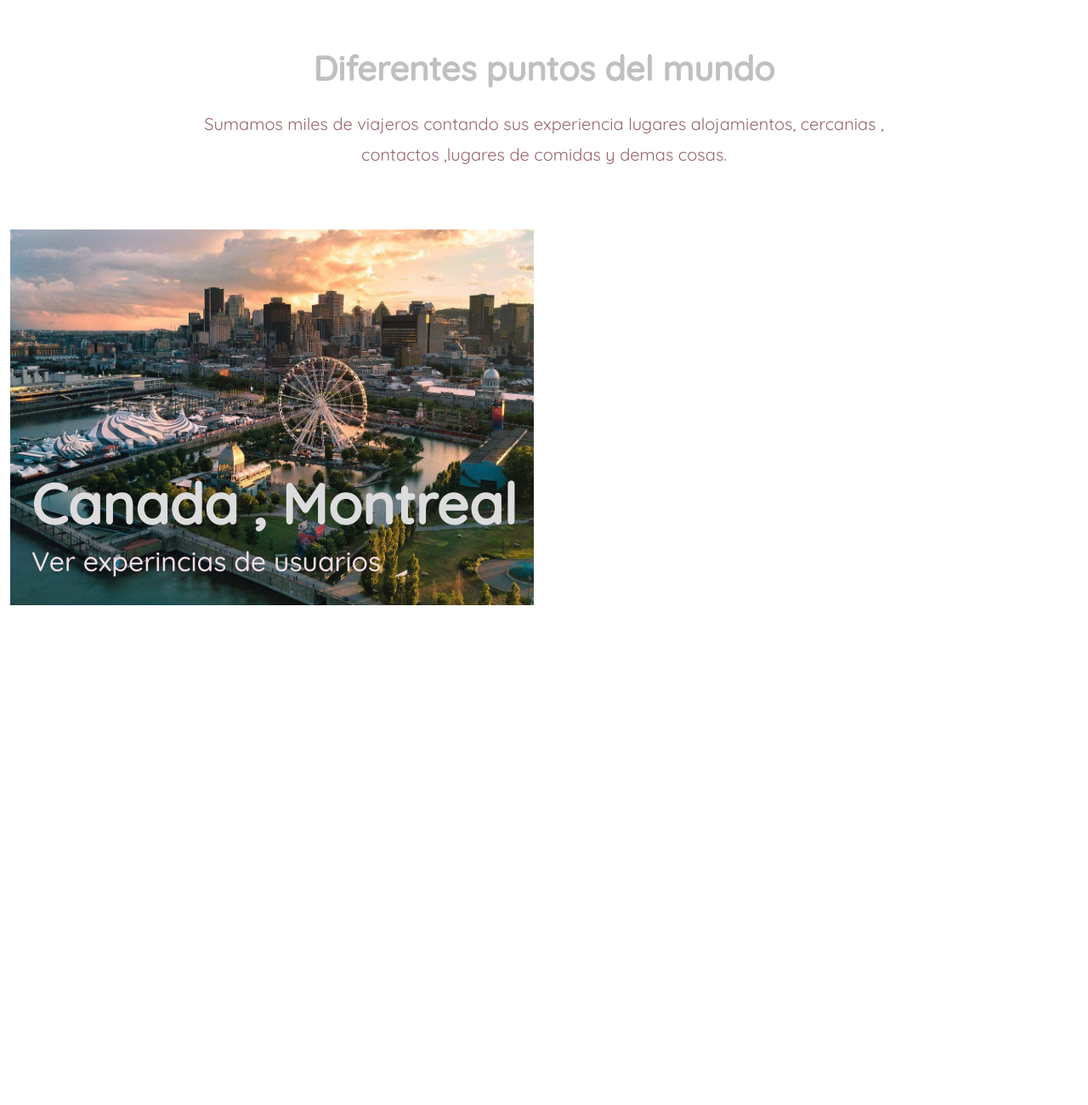
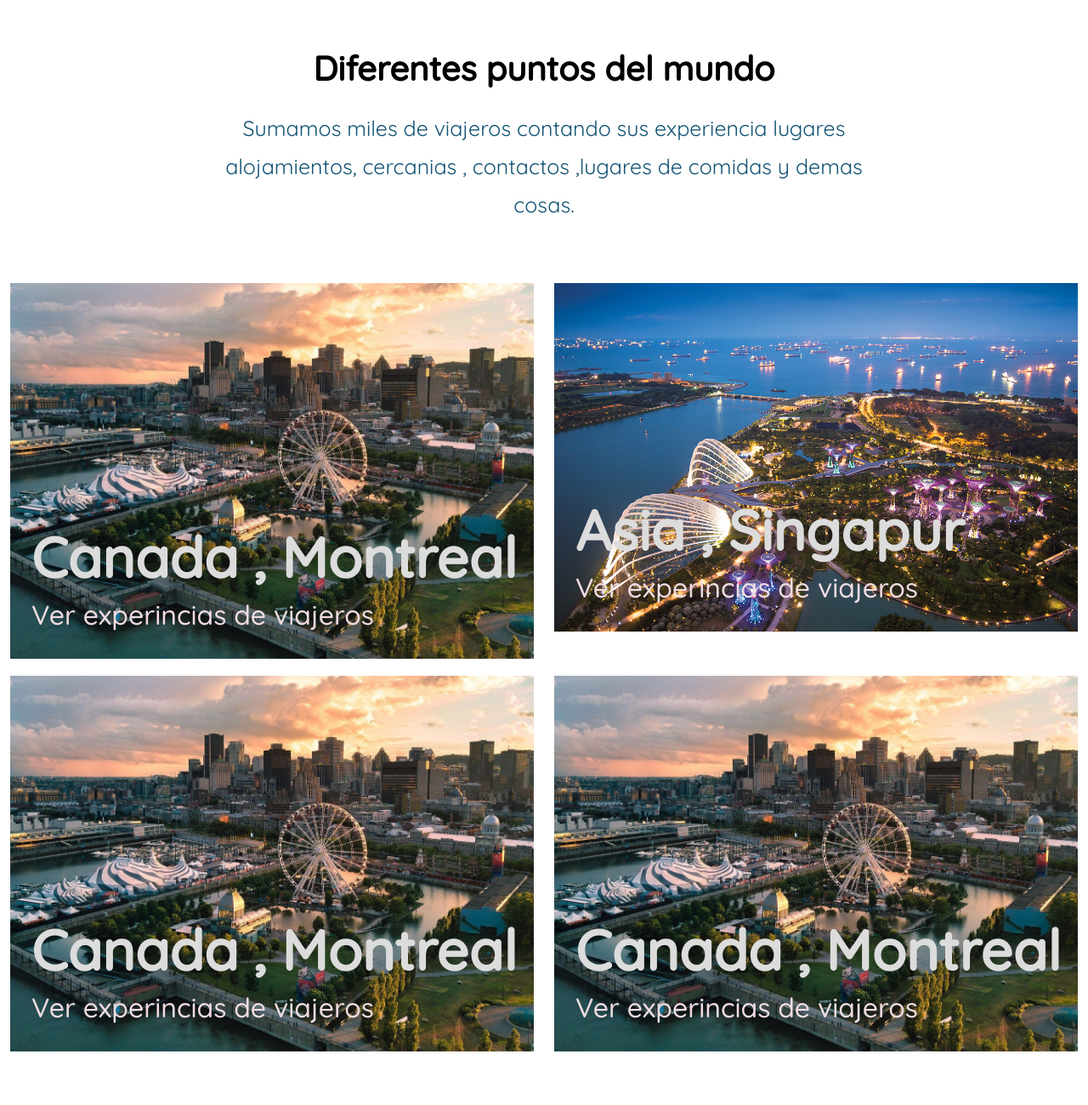
Before and after one commit to SantiContreras/Pagina-web-de-turismo, a plain HTML site: page index.html in a window 1280 px wide. Shown: the part 780-2080 px from the top of the page at 85% size. Before the commit the page ends 1622 px from the top, so only its background shows below. Drawn offline with nearby package versions, Linux system fonts and the light colour scheme.

Commit message:
quinta seccion en proceso

```diff
--- a/Assets/css/style.css
+++ b/Assets/css/style.css
@@ -37,7 +37,7 @@ a:hover{
 
 #santi{
 
-	background-image: url('../img/paisaje11.jpg');
+	background-image: url('../img/paisaje13.jpg');
 	background-size: cover;
 	padding-top: 90px;
 	min-height: 700px;
@@ -54,18 +54,39 @@ a:hover{
 }
 
 .content-center p{
-	color: #996669;
+	color: #696969;
 	font-size: 20px;
 	line-height: 1.8;
 	margin-bottom: 0;
-	font-weight: 200;
+	font-weight: 300;
 }
 
 .content-center h1{
-	color: #C0C0C0;
+	color: #2F4F4F;
 	font-size: 40px;
 	font-weight: 600;
 	line-height: 80px;
+}
+
+.content-seccion-dos{
+	max-width: 800px;
+	margin: 0 auto 60px auto;
+	text-align: center;
+}
+
+.content-seccion-dos h1{
+    color: #000000;
+    font-size: 40px;
+    font-weight: 800;
+    line-height: 80px;
+    text-align: center;
+}
+
+.content-seccion-dos p{
+	font-weight: 400;
+	line-height: 1.8;
+	font-size: 25px;
+	margin-bottom: 0;
 }
 
 .btn{
@@ -146,6 +167,11 @@ section p{
 	transform:scale(1.2);
 
 }
+
+.container .imgu{
+	width: 400px;
+	height: 300px;
+}
 @media (max-width: 575.98px) {
 
 	h1{ font-size: 40px; line-height: normal; }
--- a/index.html
+++ b/index.html
@@ -54,19 +54,19 @@
   <section id="santi">
     <div class="container">
      <div class="content-center">
-        <h1>Alpes de Suecia</h1>
+        <h1>Viejar es soñar.</h1>
             <p >Lorem ipsum dolor sit amet, consectetur adipisicing elit, sed do eiusmod
             tempor incididunt ut labore et dolore magna aliqua. Ut enim ad minim veniam
 
              </p>
-             <a href="#" class="btn btn-ligth mt-5 ">Recorrer <i class="icon ion-md-jet"></i></a>
+             <a href="#" class="btn btn-ligth mt-5 ">Buscar destinos <i class="icon ion-md-jet"></i></a>
      </div>
     </div>
   </section>
 
   <section id="portafolio">
     <div class="container-fluid">
-          <div class="content-center">
+          <div class="content-seccion-dos">
               <h1> Diferentes puntos del mundo</h1>
               <p> Sumamos miles de viajeros contando sus experiencia lugares alojamientos, cercanias , contactos ,lugares de comidas y demas cosas.</p>
           </div>
@@ -77,16 +77,81 @@
                   <div class="portafolio-detalle">
                     <h1>Canada , Montreal</h1>
                       <a href="">
-                        <h2>Ver experincias de usuarios</h2>
+                        <h2>Ver experincias de viajeros</h2>
                       </a>
 
                   </div>
                   <img src="Assets/img/montreal.jpeg" class="img-fluid" alt="portafolio 1">
               </div>
             </div>
+
+             <div class="col-md-6">
+              <div class="portafolio-conteiner">
+                  <div class="portafolio-detalle">
+                    <h1>Asia , Singapur</h1>
+                      <a href="">
+                        <h2>Ver experincias de viajeros</h2>
+                      </a>
+
+                  </div>
+                  <img src="Assets/img/singapur1.jpg" class="img-fluid" alt="portafolio 2">
+              </div>
+            </div>
+             <div class="col-md-6">
+              <div class="portafolio-conteiner">
+                  <div class="portafolio-detalle">
+                    <h1>Canada , Montreal</h1>
+                      <a href="">
+                        <h2>Ver experincias de viajeros</h2>
+                      </a>
+
+                  </div>
+                  <img src="Assets/img/montreal.jpeg" class="img-fluid" alt="portafolio 3">
+              </div>
+            </div>
+             <div class="col-md-6">
+              <div class="portafolio-conteiner">
+                  <div class="portafolio-detalle">
+                    <h1>Canada , Montreal</h1>
+                      <a href="">
+                        <h2>Ver experincias de viajeros</h2>
+                      </a>
+
+                  </div>
+                  <img src="Assets/img/montreal.jpeg" class="img-fluid" alt="portafolio 4">
+              </div>
+            </div>
           </div>
     </div>
 
+  </section>
+
+  <section id="TerceraSeccion" class="btn-ligth-grey">
+
+      <div class="container">
+          <div class="content-center">
+            <h1>Un poco mas de nosotros</h1>
+            <p >Este portal es para que aquellas personas que se animen a viajar solo a destinos que nunca realizaron y tengan un vision basada en la experiencia de personas que hayan estado en tales lugares.
+
+            </p>
+
+          </div>
+
+          <div class="row">
+            <div class="col-md-4">
+               <img src="Assets/img/usuario1.jpg" class="img-fluid imgu">
+            </div>
+
+             <div class="col-md-4">
+               <img src="Assets/img/usuario5.jpg" class="img-fluid imgu">
+            </div>
+
+             <div class="col-md-4">
+               <img src="Assets/img/usuario3.jpg" class="img-fluid imgu">
+            </div>
+          </div>
+
+      </div>
   </section>
 
   <script src="https://cdn.jsdelivr.net/npm/bootstrap@5.0.0-beta2/dist/js/bootstrap.bundle.min.js" integrity="sha384-b5kHyXgcpbZJO/tY9Ul7kGkf1S0CWuKcCD38l8YkeH8z8QjE0GmW1gYU5S9FOnJ0" crossorigin="anonymous"></script>
```
Also changed, not shown: Assets/img/singapur1.jpg (added), Assets/img/usuario1.jpg (added), Assets/img/usuario2.jpg (added), Assets/img/usuario3.jpg (added), Assets/img/usuario4.jpg (added), Assets/img/usuario5.jpg (added).
